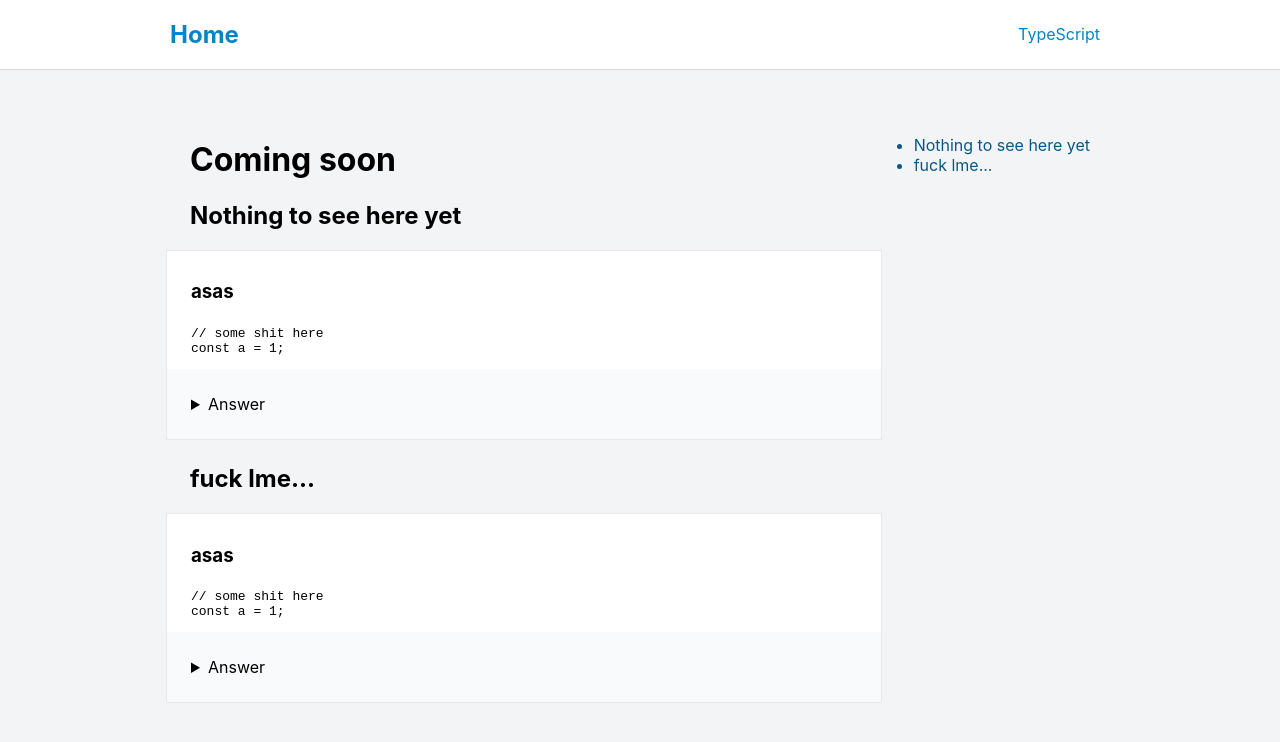
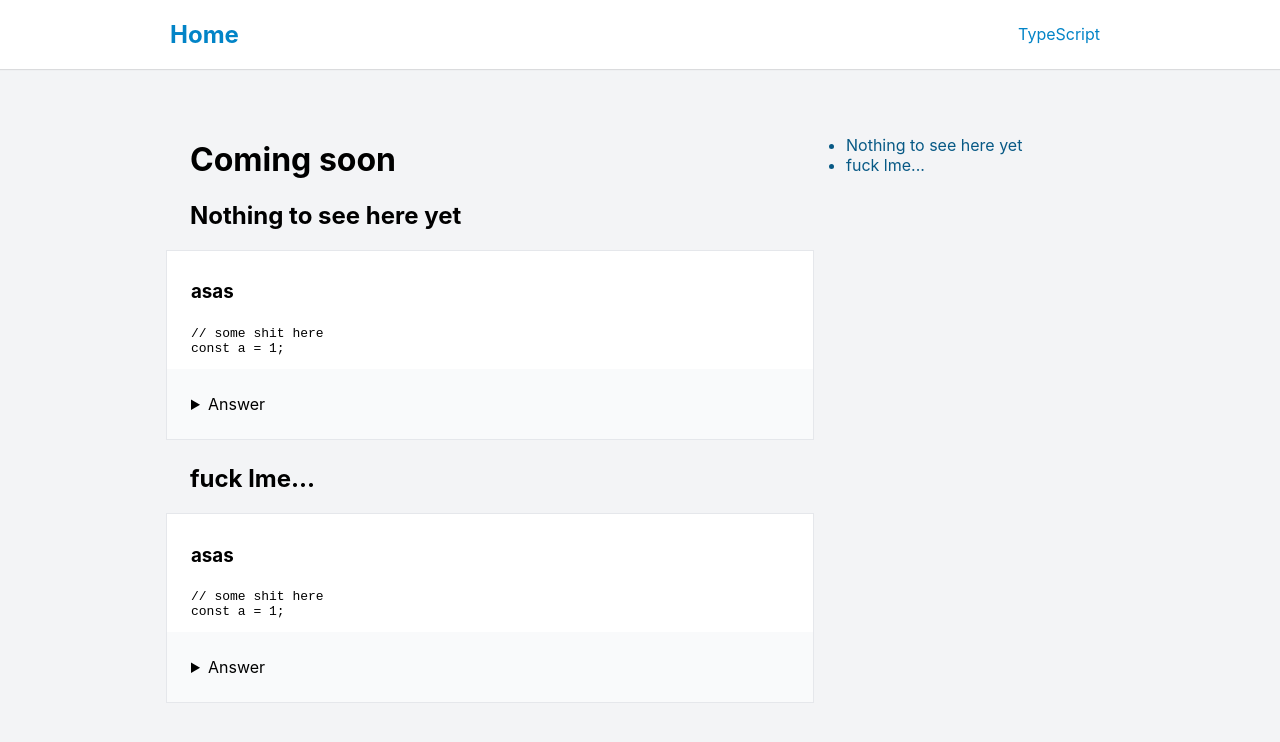
Before and after one commit to arturcarvalho/feiq, a Next.js app: page /javascript in a window 1280 px wide. Shown: the top 742 px of the page. Built offline with nearby package versions, Linux system fonts and the light colour scheme.

Commit message:
Bigger TOC

```diff
--- a/styles/PageLayout.module.css
+++ b/styles/PageLayout.module.css
@@ -1,5 +1,4 @@
 .cols {
-    /* background-color: red; */
     display: flex;
 }
 
@@ -14,10 +13,11 @@
     position: sticky;
     top: 24px;
     bottom: 24px;
-    padding-left: 16px;
+    padding: 0 16px;
     /* How far down the page you want your ToC to live */
     /* Give table of contents a scrollbar */
     max-height: calc(100vh - 24px);
+    min-width: 300px;
     overflow: auto;
 }
 
```
